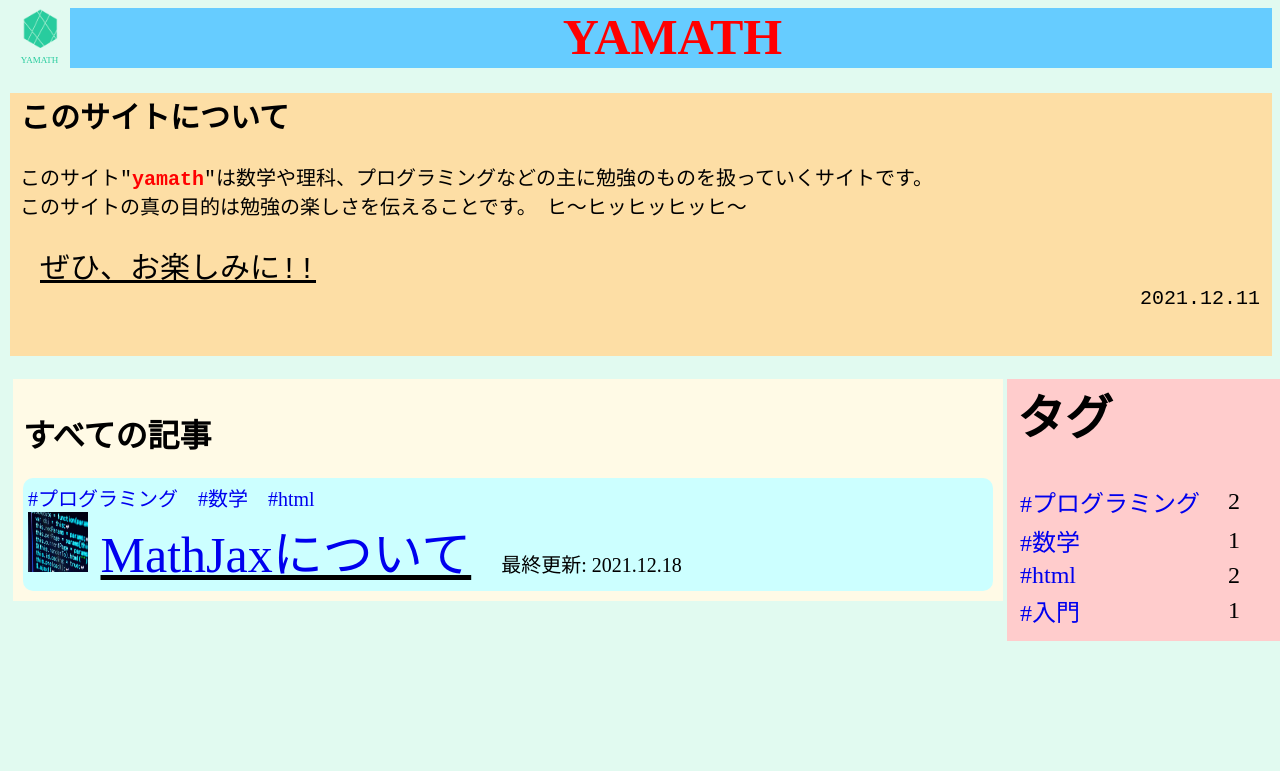
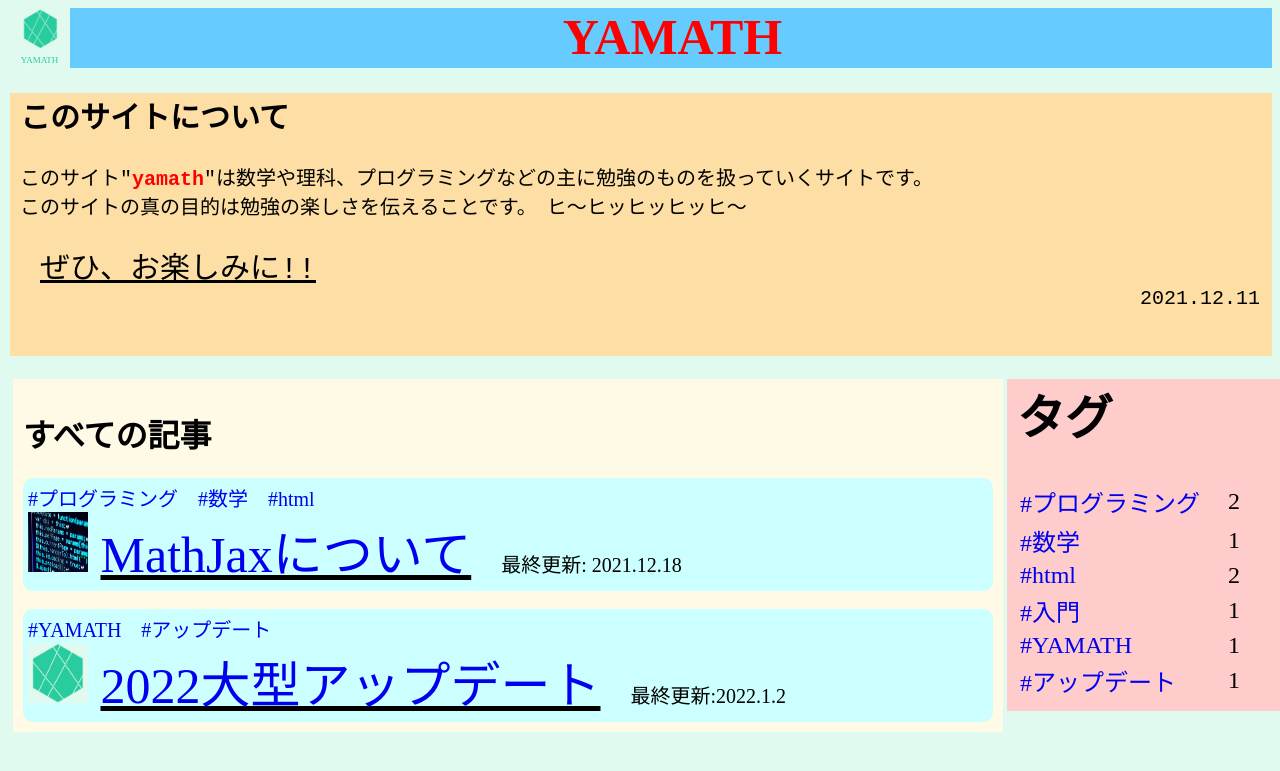
Before and after one commit to tiger-math/yamath, a Jekyll site: the page index.html, which Jekyll copies as it is, in a window 1280 px wide. Shown: the top 771 px of the page. Built offline with Jekyll 4.4.1, drawn with Linux system fonts in a browser that asks for light colours.

Commit message:
Update index.html

```diff
--- a/index.html
+++ b/index.html
@@ -4,7 +4,7 @@
 <meta charest="UTF-8">
 <link rel="stylesheet" href="index.css">
 <link rel="shortcut icon" href="ロゴ2.png">
-<title>yamath</title>
+<title>YAMATH</title>
 <div class="title">
  <a href="index.html" class="logo">
   <img src="logo1.svg" height="60" align="left">
@@ -33,7 +33,13 @@
 	 <span class="page-tag"><a href="tag-プログラミング.html">#プログラミング</a>　<a href="tag-数学.html">#数学</a>　<a href="tag-html.html">#html</a></span><br>
 	 <span class="page-img"><img src="プログラミング.png" height="60" width="60"></span>
 	 <span class="page-name"><a href="MathJaxについて.html">MathJaxについて</a></span>　<span class="page-tag">最終更新: 2021.12.18</span>
-	</div>
+	</div><br>
+
+	<div class="page">
+	 <span class="page-tag"><a href="tag-YAMATH.html">#YAMATH</a>　<a href="tag-アップデート.html">#アップデート</a></span><br>
+	 <span class="page-img"><img src="ロゴ2.png" height="60" width="60"></span>
+	 <span class="page-name"><a href="2022大型アップデート.html">2022大型アップデート</a></span>　<span class="page-tag">最終更新:2022.1.2</span>
+   </div>
 
  </div>
  </td>
@@ -44,7 +50,9 @@
   <tr><td><a href="tag-プログラミング.html">#プログラミング　</a></td><td>2</td></tr>
   <tr><td><a href="tag-数学.html">#数学</a></td><td>1</td></tr>
   <tr><td><a href="tag-html.html">#html</a></td><td>2</td></tr>
-  <tr><td><a href="tag-入門.html">#入門</a></td><td>1</td>
+  <tr><td><a href="tag-入門.html">#入門</a></td><td>1</td></tr>
+  <tr><td><a href="tag-YAMATH.html">#YAMATH</a></td><td>1</td></tr>
+  <tr><td><a href="tag-アップデート.html">#アップデート</a></td><td>1</td></tr>
   </table>
  </div>
  </td>
```
